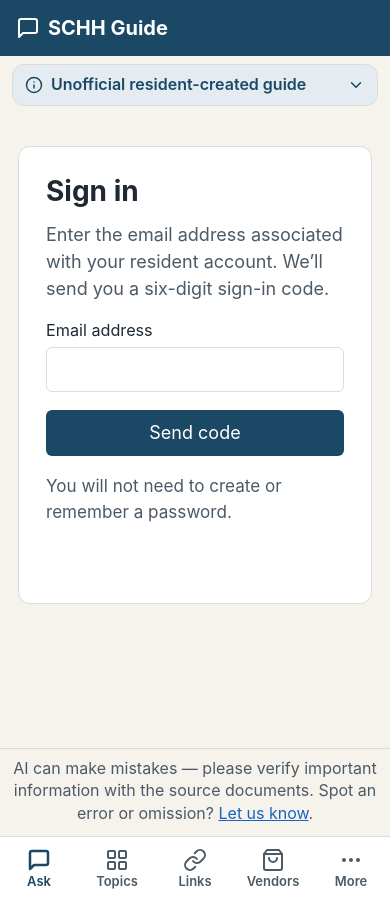
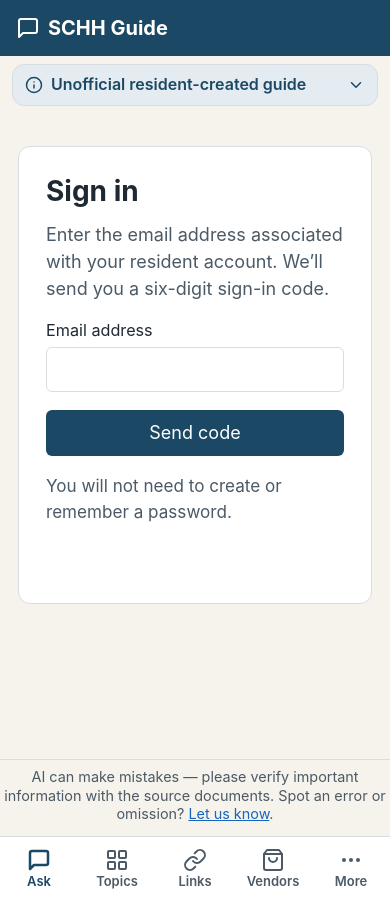
Before and after one commit to rsnyder/schh-info, a Jekyll site: the page built from index.html, in a window 390 px wide. Built offline with Jekyll 4.4.1, drawn with Linux system fonts in a browser that asks for light colours.

Commit message:
Shrink chat footer font/line-height on mobile
Co-Authored-By: Claude Opus 4.8 <noreply@anthropic.com>

```diff
--- a/css/app.css
+++ b/css/app.css
@@ -411,6 +411,9 @@ img, svg { max-width: 100%; }
   text-align: center;
 }
 .ask-footer a { color: var(--color-link); }
+@media (max-width: 639px) {
+  .ask-footer { font-size: .8rem; line-height: 1.3; }
+}
 
 .visually-hidden {
   position: absolute; width: 1px; height: 1px; margin: -1px;
```
